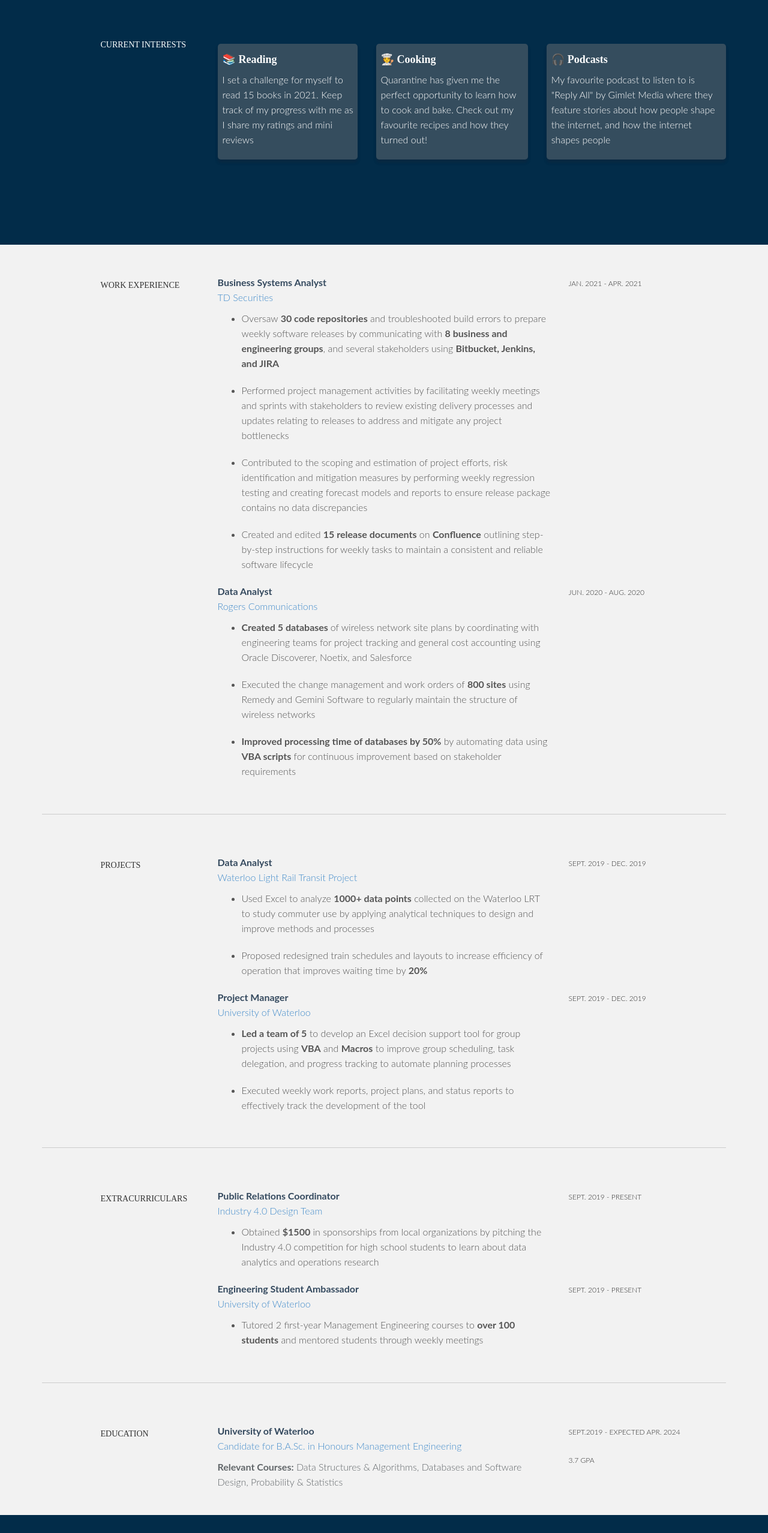
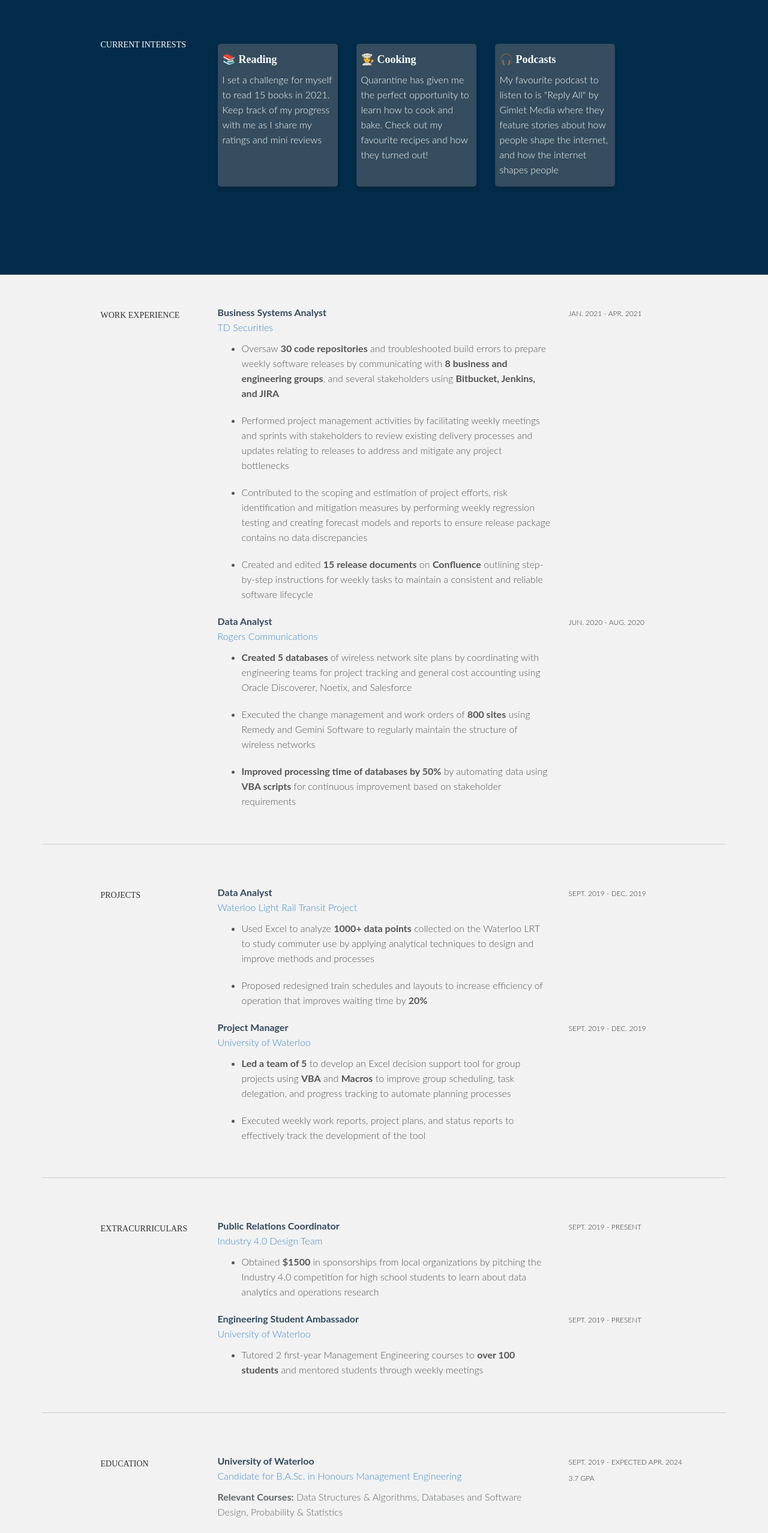
Before and after one commit to christine-wen/christine-wen.github.io, a plain HTML site: page index.html in a window 1280 px wide. Shown: the part 1098-3654 px from the top of the page at 60% size. Drawn offline with Linux system fonts and the light colour scheme.

Commit message:
fixed formatting

```diff
--- a/css/main.css
+++ b/css/main.css
@@ -153,10 +153,10 @@ a:after {
 
 /* Interests Button */
 .button-card {
-  display: flex;
+  max-width: 200px;
   height: 90%;
   flex-wrap: wrap;
-  justify-content: space-between;
+  justify-content: space-evenly;
   align-items: center;
   cursor: pointer;
   padding: 0.75rem 0.75rem;
--- a/index.html
+++ b/index.html
@@ -240,10 +240,7 @@
 					<p><more><b>Relevant Courses:</b> Data Structures & Algorithms, Databases and Software Design, Probability & Statistics</more></p>
 				</div>
 				<div class="col-lg-3">
-					<p><sm>SEPT.2019 - Expected Apr. 2024</sm><br/>
-					<p><sm>3.7 GPA</sm><br/>
-<!-- 					<imp><sm>IN PROGRESS</sm></imp>
- -->					</p>
+					<p><sm>SEPT. 2019 - Expected Apr. 2024</sm><br/><sm>3.7 GPA</sm></p>
 				</div>
 		</div><!--/.row -->
 		<br>
```
